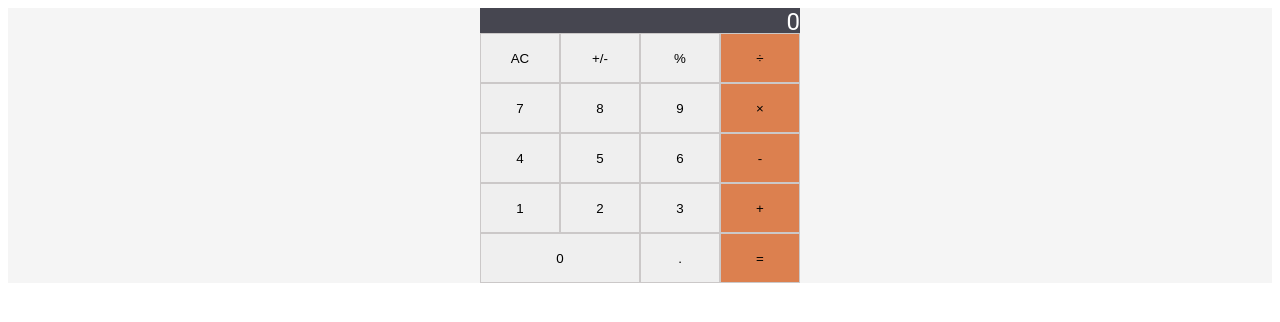
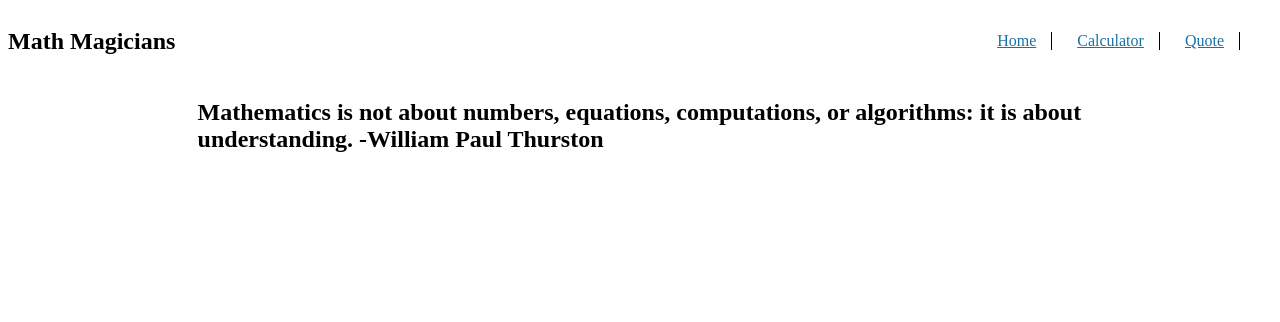
Before and after one commit to Fsher07/math-magicians, a React (Create React App) app: page /quote in a window 1280 px wide. Shown: the top 322 px of the page. Built offline with nearby package versions, Linux system fonts and the light colour scheme.

Commit message:
Add routes

```diff
--- a/package.json
+++ b/package.json
@@ -9,6 +9,7 @@
     "big.js": "^6.1.1",
     "react": "^18.0.0",
     "react-dom": "^18.0.0",
+    "react-router-dom": "^6.3.0",
     "react-scripts": "5.0.1",
     "web-vitals": "^2.1.4"
   },
--- a/src/App.css
+++ b/src/App.css
@@ -49,3 +49,32 @@
   grid-column: 1 / span 2;
   width: 100%;
 }
+
+.navBar {
+  display: flex;
+  justify-content: space-between;
+}
+
+.navList {
+  display: flex;
+  gap: 25px;
+  list-style: none;
+  align-items: center;
+  margin-right: 2em;
+}
+
+.navList li {
+  border-right: 1px solid black;
+  padding-right: 15px
+}
+
+a {
+  color: rgb(27, 113, 166);
+}
+
+.quote {
+  margin: 0 auto;
+  width: 70%;
+  font-size: 1.5em;
+  font-weight: bold;
+}
--- a/src/App.js
+++ b/src/App.js
@@ -1,6 +1,14 @@
 import React from 'react';
 import './App.css';
+import {
+  BrowserRouter as Router,
+  Routes,
+  Route,
+} from 'react-router-dom';
 import CalculatorUI from './components/CalculatorUI';
+import Navbar from './components/Navbar';
+import Home from './pages/Home';
+import Quote from './pages/Quote';
 
 class App extends React.Component {
   constructor(props) {
@@ -10,9 +18,18 @@ class App extends React.Component {
 
   render() {
     return (
-      <div className="App">
-        <CalculatorUI />
-      </div>
+      <>
+        <Navbar />
+        <div className="App">
+          <Router>
+            <Routes>
+              <Route path="/calculator" element={<CalculatorUI />} />
+              <Route path="/" element={<Home />} />
+              <Route path="/quote" element={<Quote />} />
+            </Routes>
+          </Router>
+        </div>
+      </>
     );
   }
 }
--- a/src/components/CalculatorUI.js
+++ b/src/components/CalculatorUI.js
@@ -17,6 +17,9 @@ const CalculatorUI = () => {
     setOperation(newOperation);
   };
   return (
+    <>
+      <div className="calculator-page">
+        <h3>Let&apos;s do some math!</h3>
         <div className="calculator">
           <div className="calculator-display-value">
             {total}
@@ -49,6 +52,8 @@ const CalculatorUI = () => {
             </div>
           </div>
         </div>
+      </div>
+    </>
   );
 };
 
--- /dev/null
+++ b/src/components/Navbar.js
@@ -0,0 +1,34 @@
+import React from 'react';
+
+const Navbar = () => {
+  const links = [
+    {
+      id: 1,
+      path: '/',
+      text: 'Home',
+    },
+    {
+      id: 2,
+      path: '/calculator',
+      text: 'Calculator',
+    },
+    {
+      id: 3,
+      path: '/quote',
+      text: 'Quote',
+    },
+  ];
+  return (
+    <nav className="navBar">
+      <h1>Math Magicians</h1>
+      <ul className="navList">
+        {links.map(({ id, path, text }) => (
+          <li key={id}>
+            <a href={path}>{text}</a>
+          </li>
+        ))}
+      </ul>
+    </nav>
+  );
+};
+export default Navbar;
--- /dev/null
+++ b/src/pages/Home.js
@@ -0,0 +1,10 @@
+import React from 'react';
+
+const Home = () => (
+  <>
+    <h3>Welcome to our page</h3>
+    <p>Lorem ipsum dolor sit amet consectetur adipisicing elit. Quisquam</p>
+  </>
+);
+
+export default Home;
--- /dev/null
+++ b/src/pages/Quote.js
@@ -0,0 +1,11 @@
+import React from 'react';
+
+const Quote = () => (
+  <>
+    <div className="quote">
+      <p className="quoteText">Mathematics is not about numbers, equations, computations, or algorithms: it is about understanding. -William Paul Thurston</p>
+    </div>
+  </>
+);
+
+export default Quote;
```
Also changed, not shown: 1 other file (tests, documents, lock files or other folders). Lines whose indentation alone changed are shown as unchanged.
